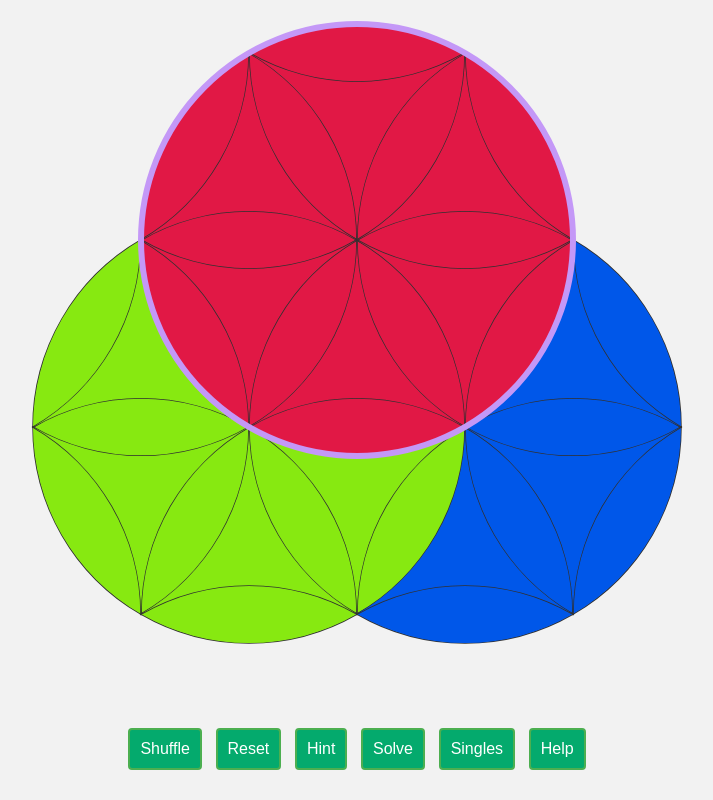
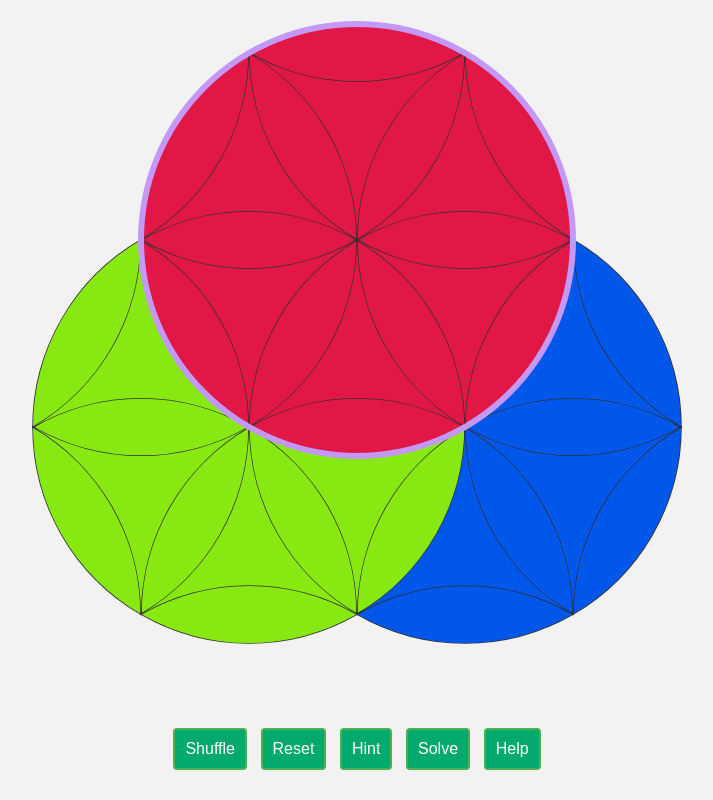
Before and after one commit to kercsoj/tricycle, a plain HTML site: page index.html in a window 1280 px wide. Shown: the whole page, without its empty margins (283-996 px from the left). Drawn offline with Linux system fonts and the light colour scheme.

Commit message:
Remove singles() function

```diff
--- a/index.html
+++ b/index.html
@@ -53,7 +53,6 @@
         <button class="button" onclick="onPuzzleReset()">Reset</button>
         <button class="button" onclick="onPuzzleHint()">Hint</button>
         <button class="button" onclick="onPuzzleSolve()">Solve</button>
-        <button class="button" onclick="onFindSingles()">Singles</button>
         <button class="button" id="myHelpBtn">Help</button>
         <p id="footer_text"></p>
     </div>
```
